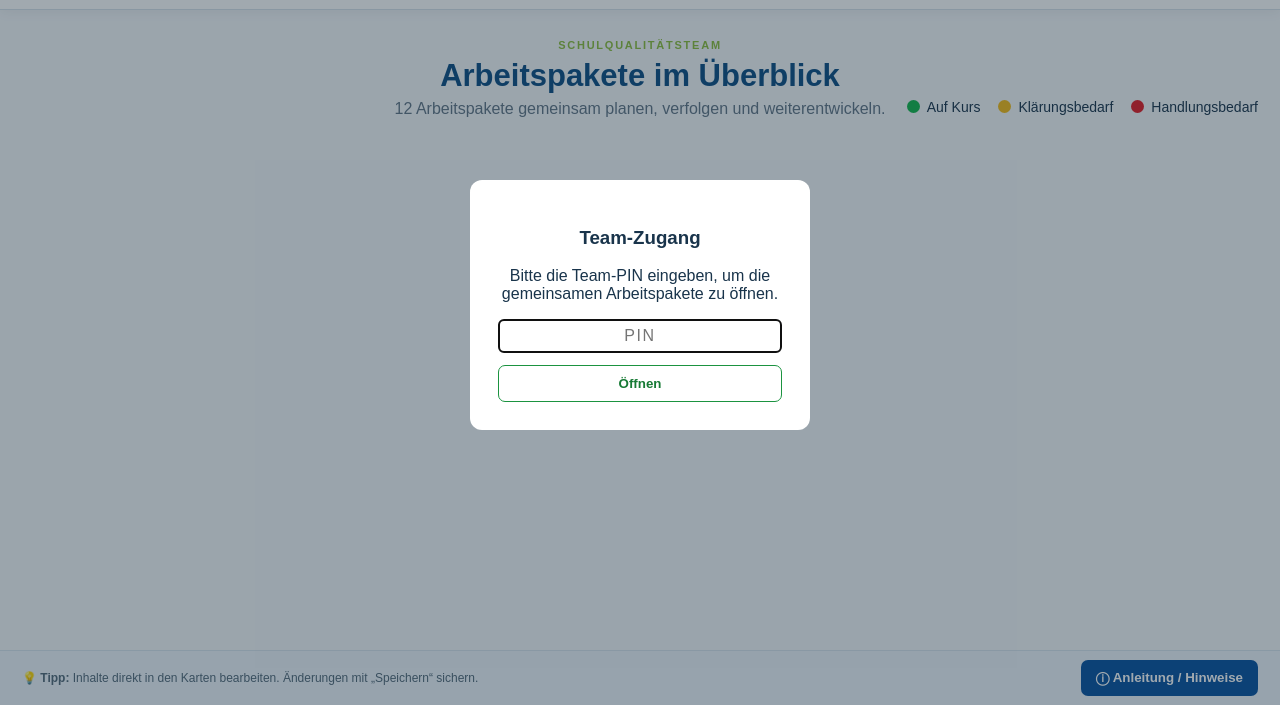
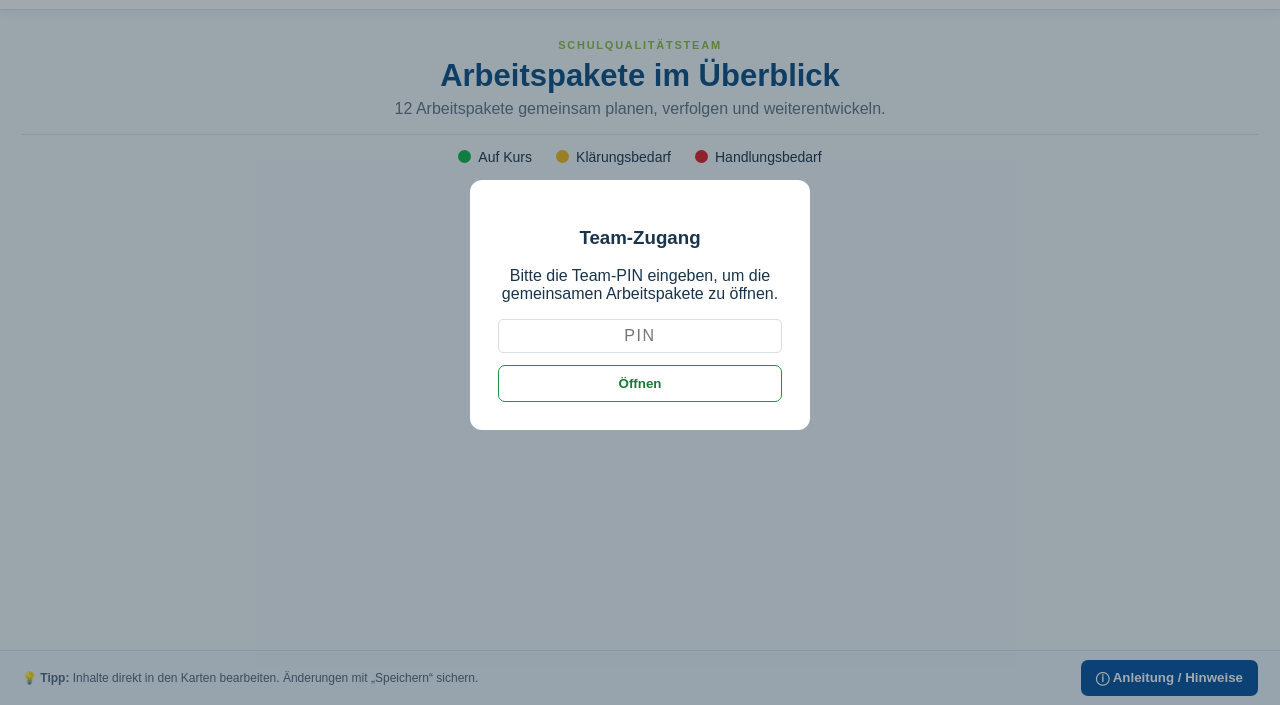
Before and after one commit to fosbos-wm/SQ-Team-Arbeitspakete-zum-Projekt-Pilotklasse, a plain HTML site: page index.html in a window 1280 px wide. Shown: the part 95-800 px from the top of the page. Drawn offline with Linux system fonts and the light colour scheme; no server answers.

Commit message:
Add files via upload

```diff
--- a/styles.css
+++ b/styles.css
@@ -15,11 +15,11 @@ h1{font-size:28px;margin:3px 0;color:var(--blue-dark)}
 .btn.save.just-saved{background:#1b9340;color:#fff;transform:scale(1.05);box-shadow:0 0 0 4px rgba(27,147,64,.18)}
 
 main{max-width:1540px;margin:auto;padding:25px 22px 70px}
-.intro{display:flex;justify-content:center;align-items:end;position:relative;text-align:center;margin-bottom:22px}
+.intro{text-align:center;margin-bottom:26px}
 .eyebrow{font-size:11px;font-weight:800;letter-spacing:.16em;color:var(--green)}
 h2{font-size:31px;margin:5px 0 6px;color:var(--blue-dark)}
 .intro p{margin:0;color:var(--muted)}
-.legend{position:absolute;right:0;bottom:3px;display:flex;gap:18px;font-size:14px}
+.legend{display:flex;justify-content:center;flex-wrap:wrap;gap:10px 24px;font-size:14px;margin-top:16px;padding-top:14px;border-top:1px solid var(--line)}
 .legend span{display:flex;align-items:center;gap:7px}
 .dot{width:13px;height:13px;border-radius:50%;display:inline-block}
 .green{background:#10b64a}
@@ -75,7 +75,7 @@ footer{position:fixed;left:0;right:0;bottom:0;background:#edf4fb;border-top:1px
 #pinGate .modal-card{max-width:340px;text-align:center}
 #pinGate input{text-align:center;font-size:16px;letter-spacing:.1em}
 
-@media(max-width:1150px){.board{grid-template-columns:repeat(4,minmax(190px,1fr))}.brand img{width:250px}.legend{position:static;margin-top:15px}.intro{display:block}}
+@media(max-width:1150px){.board{grid-template-columns:repeat(4,minmax(190px,1fr))}.brand img{width:250px}}
 @media(max-width:800px){.board{grid-template-columns:repeat(2,minmax(220px,1fr))}.brand img{width:220px}.project{display:none}}
 @media(max-width:560px){.topbar{padding:8px 10px}.brand img{width:185px;max-height:58px}.actions span{display:none}.btn{font-size:11px;padding:8px 9px}.board{grid-template-columns:1fr;gap:13px}main{padding:18px 10px 70px}h2{font-size:25px}.legend{justify-content:center;gap:10px;font-size:12px}.card-title,.card-title-view{font-size:18px}footer{padding:8px 10px;font-size:10px}#helpBtn{font-size:10px;padding:8px}}
 @media print{.actions,footer,#message,.add-card,.card-footer{display:none!important}.topbar{position:static;box-shadow:none}.board{grid-template-columns:repeat(4,1fr);gap:8px}.card{box-shadow:none;break-inside:avoid}main{padding:10px}}
```
